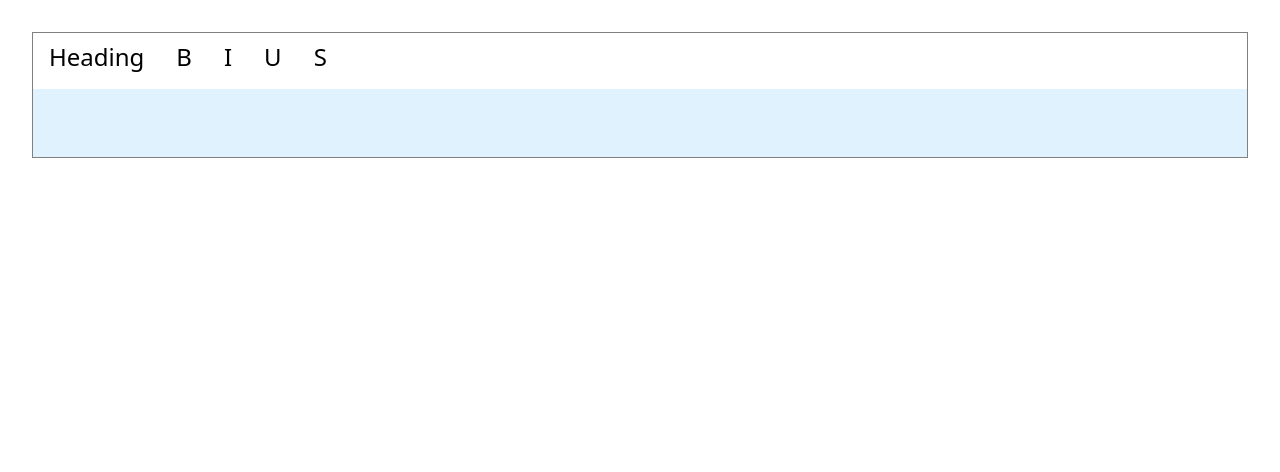
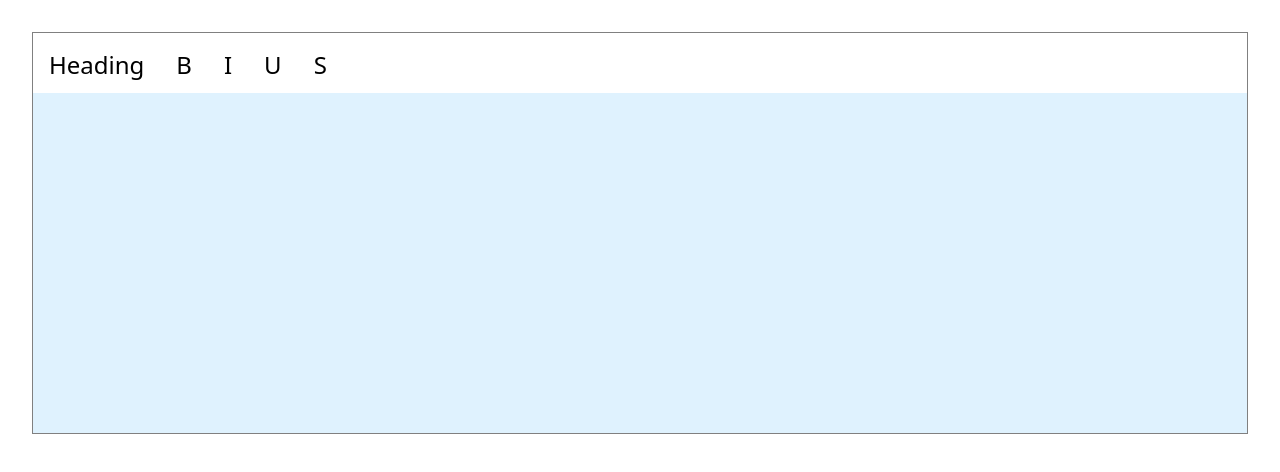
Before and after one commit to Bhavana-Jami/text_editor_assignment, a React (Vite) app: page / in a window 1280 px wide. Shown: the top 472 px of the page. Built offline with nearby package versions, Linux system fonts and the light colour scheme.

Commit message:
added italic, underline,strikethrough

```diff
--- a/src/textEditor/components/ContentBox.jsx
+++ b/src/textEditor/components/ContentBox.jsx
@@ -6,7 +6,7 @@ export const ContentBox = (props) => {
       ref={props.editorRef}
       contentEditable="true"
       id="text_editor_wrapper"
-      className=" bg-sky-100 h-1/1 p-4 text-black overflow-auto text-3xl flex justify-items-end "
+      className=" bg-sky-100 h-85 p-4 text-black overflow-auto text-3xl flex justify-items-end "
       onInput={props.handleInput}
     ></div>
   );
--- a/src/textEditor/components/TextEditorWrapper.jsx
+++ b/src/textEditor/components/TextEditorWrapper.jsx
@@ -4,7 +4,7 @@ import { useRef, useState, useEffect } from "react";
 export const TextEditorContainer = () => {
   const editorRef = useRef(null);
   const [content, setContent] = useState("");
-  const [clicked, setClicked] = useState(false);
+  const [clicked, setClicked] = useState([]);
   // Load saved content from localStorage
   useEffect(() => {
     const savedContent = localStorage.getItem("textEditorContent");
@@ -21,13 +21,24 @@ export const TextEditorContainer = () => {
   };
   // Bold the selected text
   const handleFormat = (formatType) => {
-    setClicked(!clicked);
+    //making formattype bold, toggling on and off for identification
+    setClicked((prevClicked) =>
+      prevClicked.includes(formatType)
+        ? prevClicked.filter((item) => item !== formatType)
+        : [...prevClicked, formatType]
+    );
     switch (formatType) {
       case "bold":
         document.execCommand("bold", false, null);
-        break;
+        // break;
       case "italic":
         document.execCommand("italic", false, null);
+        // break;
+      case "underline":
+        document.execCommand("underline", false, null);
+        // break;
+      case "strikethrough":
+        document.execCommand("strikethrough", false, null);
         break;
       default:
         break;
@@ -36,7 +47,10 @@ export const TextEditorContainer = () => {
   };
 
   return (
-    <div className="container w-8xl " style={{ border: "1px solid grey" }}>
+    <div
+      className="container w-8xl h-100vh"
+      style={{ border: "1px solid grey" }}
+    >
       <Toolbar handleFormat={handleFormat} clicked={clicked} />
       <ContentBox
         editorRef={editorRef}
--- a/src/textEditor/components/Toolbar.jsx
+++ b/src/textEditor/components/Toolbar.jsx
@@ -1,40 +1,27 @@
-import { useState } from "react";
-
+//formats content kept outside to keep it away from re-rendering
+const formats = [
+  { label: "Heading", format: "heading" },
+  { label: "B", format: "bold" },
+  { label: "I", format: "italic" },
+  { label: "U", format: "underline" },
+  { label: "S", format: "strikethrough" },
+];
 export const Toolbar = ({ handleFormat, clicked }) => {
   return (
-    <div className="flex align-middle justify-start gap-2">
+    <div className="flex align-middle justify-start gap-2 h-15">
       <div className="mb-2">
-        <button
-          onClick={() => handleFormat("bold")}
-          style={{ fontWeight: clicked ? "bold" : "normal" }}
-          className="text-2xl cursor-pointer hover:text-black-700  text-black  py-2 px-4 rounded formatButtonStyle"
-        >
-          Heading
-        </button>
-        <button
-          onClick={() => handleFormat("bold")}
-          className="text-2xl hover:bg-sky-700 text-black  py-2 px-4 rounded formatButtonStyle"
-        >
-          B
-        </button>
-        <button
-          onClick={() => handleFormat("italic")}
-          className="text-2xl hover:bg-sky-700 text-black  py-2 px-4 rounded formatButtonStyle"
-        >
-          I
-        </button>
-        <button
-          onClick={() => handleFormat("")}
-          className="text-2xl hover:bg-sky-700 text-black  py-2 px-4 rounded formatButtonStyle"
-        >
-          U
-        </button>
-        <button
-          onClick={() => handleFormat("")}
-          className="text-2xl hover:bg-sky-700 text-black  py-2 px-4 rounded formatButtonStyle"
-        >
-          S
-        </button>
+        {formats.map((item, index) => (
+          <button
+            key={index}
+            onClick={() => handleFormat(item.format)}
+            style={{
+              fontWeight: clicked.includes(item.format) ? "bold" : "normal",
+            }}
+            className="text-2xl cursor-pointer hover:bg-sky-100 text-black py-4 px-4 rounded formatButtonStyle"
+          >
+            {item.label}
+          </button>
+        ))}
       </div>
     </div>
   );
```
